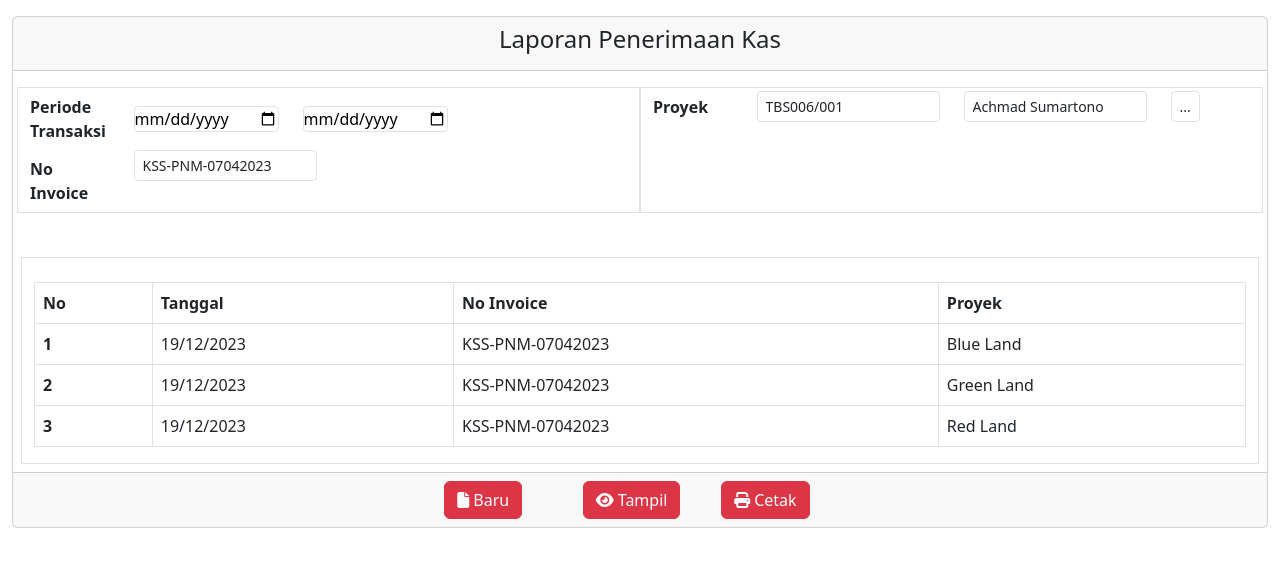
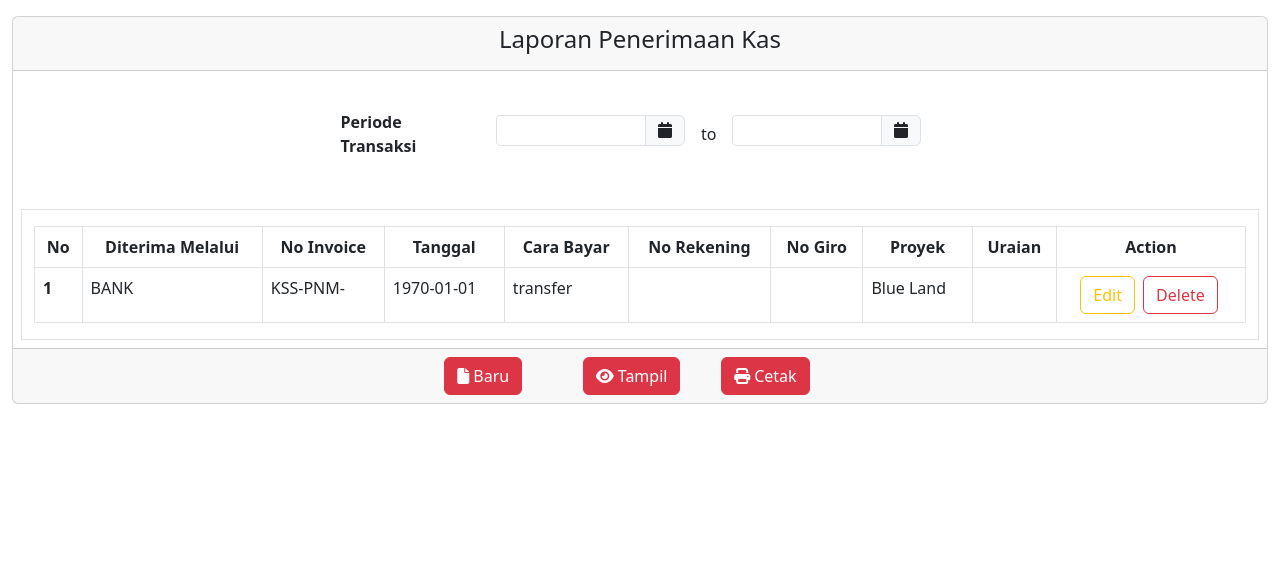
Before and after one commit to Adittyapn/sistem-keuangan-kss-2023, a PHP site: page /laporan-penerimaan.php in a window 1280 px wide. Shown: the part 56-623 px from the top of the page. Run offline with PHP 8.4, Linux system fonts and the light colour scheme; data comes from the database, SQL or seed files in the repository; data that the repository does not hold is empty; some libraries are stand-ins or nearby versions.

Commit message:
add display table laporan and modify penerimaan

```diff
--- a/keuangan-penerimaan.php
+++ b/keuangan-penerimaan.php
@@ -57,6 +57,8 @@ $penerimaan = query("SELECT * FROM penerimaan_kas LEFT JOIN proyek ON penerimaan
   <link rel="stylesheet" href="./src/style/global.css" />
   <link rel="stylesheet" href="./src/bootstrap/bootstrap.min.css" />
   <link rel="stylesheet" href="./src/style/all.min.css" />
+  <link rel="Stylesheet" href="http://ajax.googleapis.com/ajax/libs/jqueryui/1.8/themes/base/jquery-ui.css" type="text/css" />
+  <link rel="stylesheet" href="//code.jquery.com/ui/1.13.2/themes/base/jquery-ui.css">
 </head>
 
 <body>
@@ -419,7 +421,6 @@ $penerimaan = query("SELECT * FROM penerimaan_kas LEFT JOIN proyek ON penerimaan
             </div>
           </div>
         </form>
-
       </div>
     </div>
   </section>
@@ -431,7 +432,6 @@ $penerimaan = query("SELECT * FROM penerimaan_kas LEFT JOIN proyek ON penerimaan
   <script src="https://code.jquery.com/jquery-3.6.4.slim.min.js" integrity="sha256-a2yjHM4jnF9f54xUQakjZGaqYs/V1CYvWpoqZzC2/Bw=" crossorigin="anonymous"></script>
   <script src="http://ajax.googleapis.com/ajax/libs/jquery/1.6/jquery.min.js" type="text/javascript"></script>
   <script src="http://ajax.googleapis.com/ajax/libs/jqueryui/1.8/jquery-ui.min.js" type="text/javascript"></script>
-  <link href="http://ajax.googleapis.com/ajax/libs/jqueryui/1.8/themes/base/jquery-ui.css" rel="Stylesheet" type="text/css" />
   <script>
     //invoice format start
     $(document).ready(function() {
--- a/laporan-penerimaan.php
+++ b/laporan-penerimaan.php
@@ -1,3 +1,27 @@
+<?php
+
+require "function.php";
+
+// cek apakah tombol submit sudah ditekan atau belum
+if (isset($_POST["submit"])) {
+
+  // cek apakah data berhasil di tambahkan atau tidak
+  if (tambah($_POST) > 0) {
+    echo "<script>
+              alert('Data Berhasil di Tambahkan!');
+              document.location.href = 'keuangan-penerimaan.php';
+          </script>";
+  } else {
+    echo "<script>
+              alert('Data Gagal di Tambahkan!');
+          </script>";
+  }
+}
+
+$penerimaan = query("SELECT * FROM penerimaan_kas LEFT JOIN proyek ON penerimaan_kas.proyek = proyek.id");
+?>
+
+
 <!DOCTYPE html>
 <html lang="en">
 
@@ -11,6 +35,8 @@
   <link rel="stylesheet" href="./src/style/global.css" />
   <link rel="stylesheet" href="./src/bootstrap/bootstrap.min.css" />
   <link rel="stylesheet" href="./src/style/all.min.css" />
+  <link rel="Stylesheet" href="http://ajax.googleapis.com/ajax/libs/jqueryui/1.8/themes/base/jquery-ui.css" type="text/css" />
+  <link rel="stylesheet" href="//code.jquery.com/ui/1.13.2/themes/base/jquery-ui.css">
 </head>
 
 <body>
@@ -71,43 +97,26 @@
         </div>
         <div class="card-body">
           <div class="row">
-            <div class="col-6 border mb-3">
+            <div class="col-9 offset-3 mb-3 mt-3">
               <form action="">
                 <div class="row align-items-center">
-                  <label for="caraBayar" class="col-sm-2 col-form-label"><b>Periode Transaksi</b></label>
+                  <label for="" class="col-sm-2 col-form-label"><b>Periode Transaksi</b></label>
                   <div class="col-sm-10 d-flex">
-                    <div class="date-range me-4">
-                      <input type="date" class="datepicker border rounded-1" />
+                    <div class="col-3 me-3">
+                      <div class="input-group">
+                        <input type="text" id="from" name="from" class="form-control form-control-sm">
+                        <span class="input-group-text"><i class="fa fa-calendar"></i></span>
+                      </div>
                     </div>
-                    <div class="date-range">
-                      <input type="date" class="datepicker border rounded-1" />
+                    <div class="col-auto">
+                      <label for="" class=" col-form-label">to</label>
                     </div>
-                  </div>
-                </div>
-                <div class="row">
-                  <label for="invoice" class="col-sm-2 col-form-label">
-                    <b>No Invoice</b>
-                  </label>
-                  <div class="col-sm-4">
-                    <input class="form-control form-control-sm w-100" type="text" value="KSS-PNM-07042023" aria-label="readonly input example" readonly />
-                  </div>
-                </div>
-              </form>
-            </div>
-            <div class="col-6 border mb-3">
-              <form action="">
-                <div class="row align-items-center">
-                  <label for="caraBayar" class="col-sm-2 col-form-label"><b>Proyek</b></label>
-                  <div class="col-sm-4">
-                    <input class="form-control form-control-sm w-100" type="text" value="TBS006/001" aria-label="readonly input example" readonly />
-                  </div>
-                  <div class="col-sm-4">
-                    <input class="form-control form-control-sm w-100" type="text" value="Achmad Sumartono" aria-label="readonly input example" readonly />
-                  </div>
-                  <div class="col-sm-2">
-                    <button type="button" class="btn border btn-sm">
-                      ...
-                    </button>
+                    <div class="col-3 ms-3">
+                      <div class="input-group">
+                        <input type="text" id="to" name="to" class="form-control form-control-sm">
+                        <span class="input-group-text"><i class="fa fa-calendar"></i></span>
+                      </div>
+                    </div>
                   </div>
                 </div>
               </form>
@@ -120,42 +129,82 @@
         <div class="col-12 mt-1">
           <div class="container-fluid p-2">
             <div class="container-fluid border border-1">
-              <div class="col-12">
-                <table class="table table-bordered mt-4">
+              <div class="col-12 mt-3">
+                <table class="table table-bordered">
                   <thead>
-                    <tr>
+                    <tr class="text-center">
                       <th scope="col">No</th>
+                      <th scope="col">Diterima Melalui</th>
+                      <th scope="col">No Invoice</th>
                       <th scope="col">Tanggal</th>
-                      <th scope="col">No Invoice</th>
+                      <th scope="col">Cara Bayar</th>
+                      <th scope="col">No Rekening</th>
+                      <th scope="col">No Giro</th>
                       <th scope="col">Proyek</th>
+                      <th scope="col">Uraian</th>
+                      <th scope="col">Action</th>
                     </tr>
                   </thead>
                   <tbody>
-                    <tr>
-                      <th scope="row">1</th>
-                      <td>19/12/2023</td>
-                      <td>KSS-PNM-07042023</td>
-                      <td>Blue Land</td>
-                    </tr>
-                    <tr>
-                      <th scope="row">2</th>
-                      <td>19/12/2023</td>
-                      <td>KSS-PNM-07042023</td>
-                      <td>Green Land</td>
-                    </tr>
-                    <tr>
-                      <th scope="row">3</th>
-                      <td>19/12/2023</td>
-                      <td>KSS-PNM-07042023</td>
-                      <td>Red Land</td>
-                    </tr>
+                    <?php foreach ($penerimaan as $i => $row) : ?>
+                      <tr>
+                        <th scope="row"><?php echo ++$i ?></th>
+                        <td><?php echo $row['payment'] ?></td>
+                        <td><?php echo $row['no_invoice'] ?></td>
+                        <td><?php echo $row['tanggal'] ?></td>
+                        <td><?php echo $row['caraBayar'] ?></td>
+                        <td><?php echo $row['noRekening'] ?></td>
+                        <td><?php echo $row['noGiro'] ?></td>
+                        <td><?php echo $row['nama'] ?></td>
+                        <td><?php echo $row['uraian'] ?></td>
+                        <td class="text-center">
+                          <button type="button" class="btn btn-outline-warning" data-bs-toggle="modal" data-bs-target="#exampleModal">
+                            Edit
+                          </button>
+                          <button class="btn btn-outline-danger mx-1">Delete</button>
+                        </td>
+                      </tr>
+                    <?php endforeach; ?>
                   </tbody>
                 </table>
               </div>
             </div>
           </div>
         </div>
-
+        <div class="modal fade" id="exampleModal" tabindex="-1" aria-labelledby="exampleModalLabel" aria-hidden="true">
+          <div class="modal-dialog modal-dialog-centered modal-xl">
+            <div class="modal-content">
+              <div class="modal-header">
+                <h1 class="modal-title fs-5" id="exampleModalLabel">Modal title</h1>
+                <button type="button" class="btn-close" data-bs-dismiss="modal" aria-label="Close"></button>
+              </div>
+              <div class="modal-body">
+                <div class="container">
+                  <div class="row">
+                    <label for="no_invoice" class="col-sm-2 col-form-label">
+                      <b>No Invoice</b>
+                    </label>
+                    <div class="col-sm-4">
+                      <input class="form-control" type="text" value="KSS-PNM-" name="no_invoice" id="no_invoice" aria-label="readonly input example" readonly />
+                    </div>
+                    <label for="" class="col-sm-2 text-end col-form-label"><b>Tanggal</b></label>
+                    <div class="col-sm-4">
+                      <!-- <input type="date" class="datepicker border rounded-1" name="tanggal" id="datePicker" /> -->
+                      <div class="input-group">
+                        <input type="text text-tanggal" id="datePicker" class="form-control datepicker border rounded-1" name="tanggal" autocomplete="off">
+                        <span class="input-group-text" id="addon-wrapping"><i class="fa fa-calendar icon"></i></span>
+                      </div>
+                    </div>
+                  </div>
+                </div>
+              </div>
+              <div class="modal-footer">
+                <button type="button" class="btn btn-secondary" data-bs-dismiss="modal">Close</button>
+                <button type="button" class="btn btn-primary">Save changes</button>
+              </div>
+            </div>
+          </div>
+        </div>
         <!-- main content end -->
         <!-- footer start -->
         <div class="card-footer text-body-secondary">
@@ -163,7 +212,7 @@
             <div class="col-8 offset-4">
               <div class="row">
                 <div class="col-sm-2 align-items-center">
-                  <button class="btn btn-danger">
+                  <button class="btn btn-danger" type="reset">
                     <span class="fa fa-file me-1"></span>Baru
                   </button>
                 </div>
@@ -190,6 +239,41 @@
   <!-- 👇 javascript code file 👇 -->
   <script src="src/js/index.js"></script>
   <script src="src/bootstrap/bootstrap.bundle.min.js"></script>
+  <script src="https://code.jquery.com/jquery-3.6.0.js"></script>
+  <script src="https://code.jquery.com/ui/1.13.2/jquery-ui.js"></script>
+  <script>
+    $(function() {
+      var dateFormat = "mm/dd/yy",
+        from = $("#from")
+        .datepicker({
+          defaultDate: "+1w",
+          changeMonth: true,
+          numberOfMonths: 3
+        })
+        .on("change", function() {
+          to.datepicker("option", "minDate", getDate(this));
+        }),
+        to = $("#to").datepicker({
+          defaultDate: "+1w",
+          changeMonth: true,
+          numberOfMonths: 3
+        })
+        .on("change", function() {
+          from.datepicker("option", "maxDate", getDate(this));
+        });
+
+      function getDate(element) {
+        var date;
+        try {
+          date = $.datepicker.parseDate(dateFormat, element.value);
+        } catch (error) {
+          date = null;
+        }
+
+        return date;
+      }
+    });
+  </script>
 </body>
 
 </html>
```
